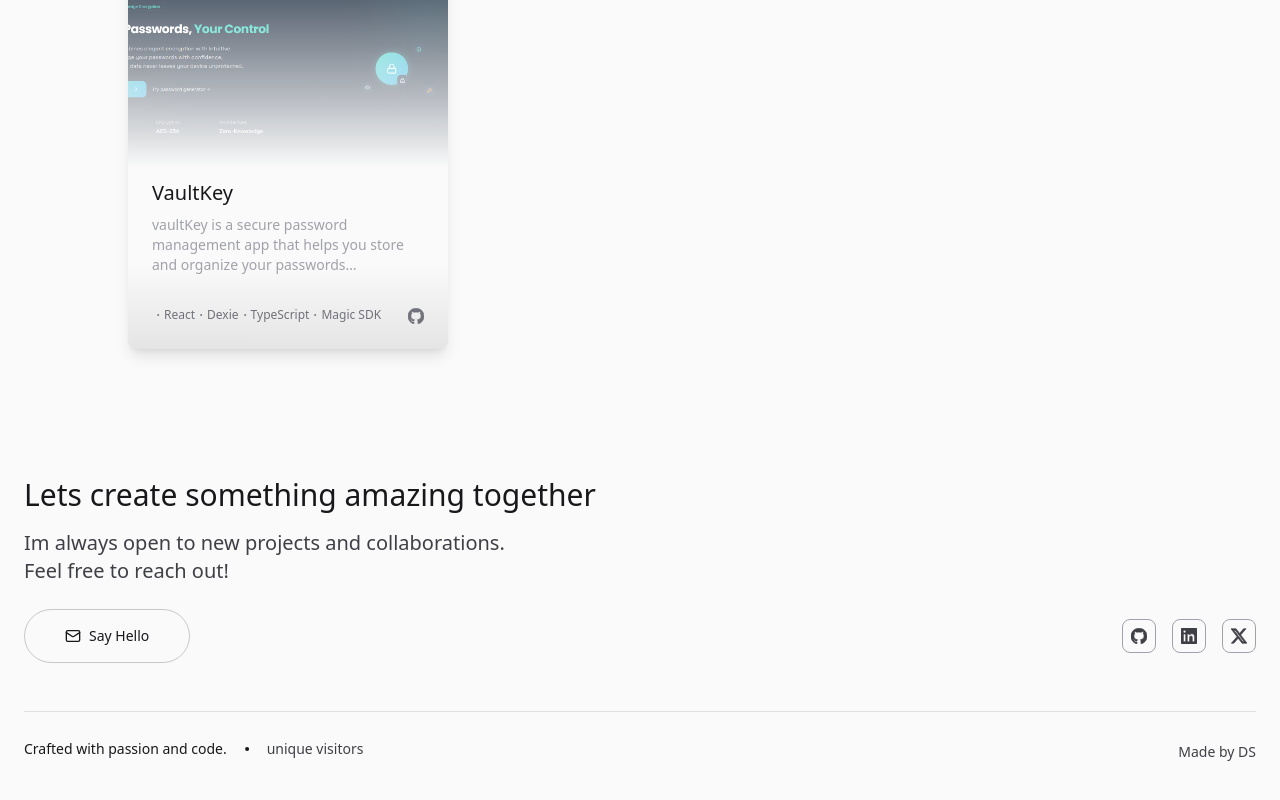
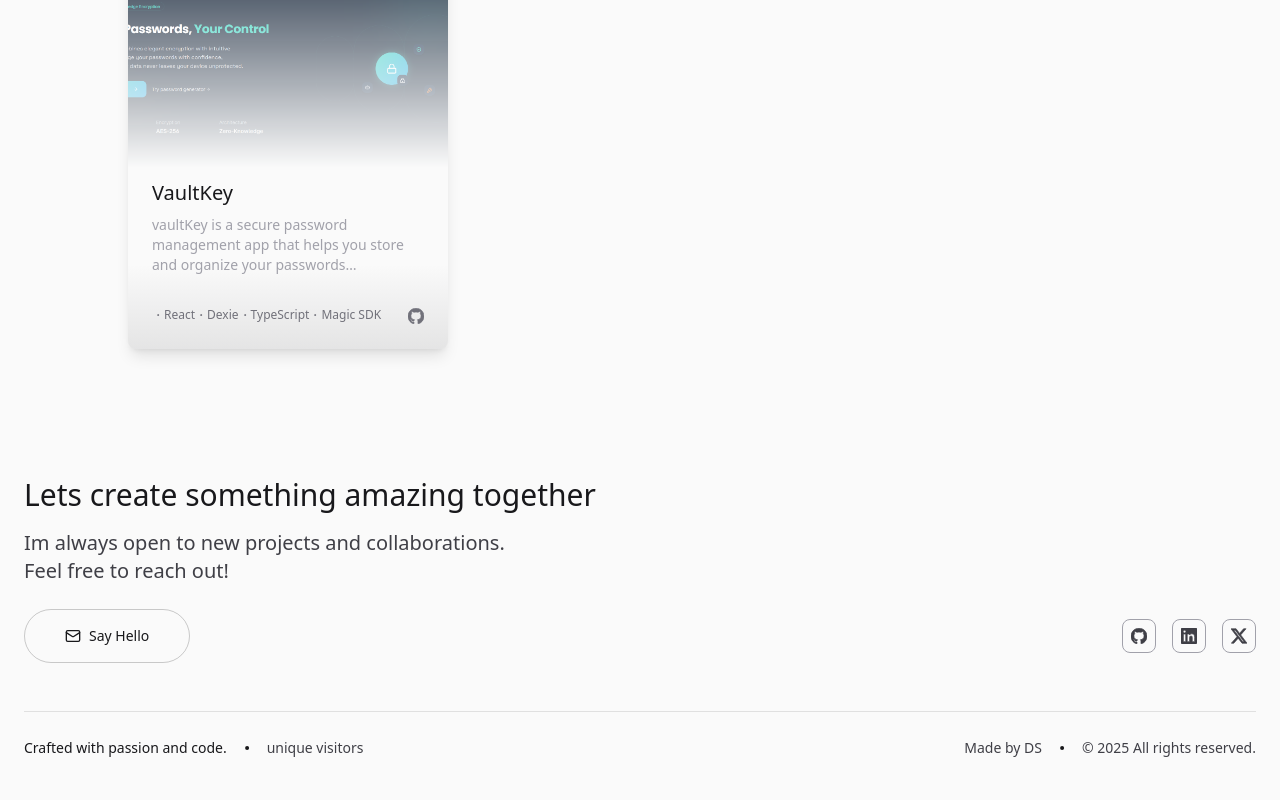
Before and after one commit to dcs-soni/portfolio, a Next.js app: page / in a window 1280 px wide. Shown: the part 3315-4115 px from the top of the page. Built offline with nearby package versions, Linux system fonts and the light colour scheme; no server answers; the database is empty.

Commit message:
refactor: modify website content and update mail

```diff
--- a/components/Footer.tsx
+++ b/components/Footer.tsx
@@ -78,13 +78,22 @@ export default function Footer() {
             </span>
             <VisitorCount />
           </div>
+
+          <div className="flex flex-col md:flex-row items-center gap-2">
             <motion.a
               href="#home"
               aria-label="Back to top"
-            className="text-zinc-700 dark:text-gray-400 mt-1.5 transition-colors duration-200 hover:text-transparent dark:hover:text-transparent hover:bg-clip-text hover:bg-gradient-to-br hover:from-blue-500 hover:to-purple-500 text-sm"
+              className="text-zinc-700 dark:text-gray-400 transition-colors duration-200 hover:text-transparent dark:hover:text-transparent hover:bg-clip-text hover:bg-gradient-to-br hover:from-blue-500 hover:to-purple-500 text-sm"
               whileHover={{ scale: 1.05 }}>
               Made by DS
             </motion.a>
+            <span className="hidden md:inline dark:text-gray-400">
+              <Dot></Dot>
+            </span>
+            <span className="text-zinc-700 dark:text-gray-400 text-sm">
+              © {new Date().getFullYear()} All rights reserved.{" "}
+            </span>
+          </div>
         </div>
       </div>
     </footer>
--- a/data/RESUME_DATA.tsx
+++ b/data/RESUME_DATA.tsx
@@ -18,7 +18,7 @@ export const RESUME_DATA = {
     "Experienced in full-stack development, async collaboration, and rapidly learning new technologies to build impactful solutions.",
 
   contact: {
-    email: "divyanshusoni52@gmail.com",
+    email: "hello@divyanshusoni.com",
     social: [
       {
         name: "GitHub",
```
Lines whose indentation alone changed are shown as unchanged.
